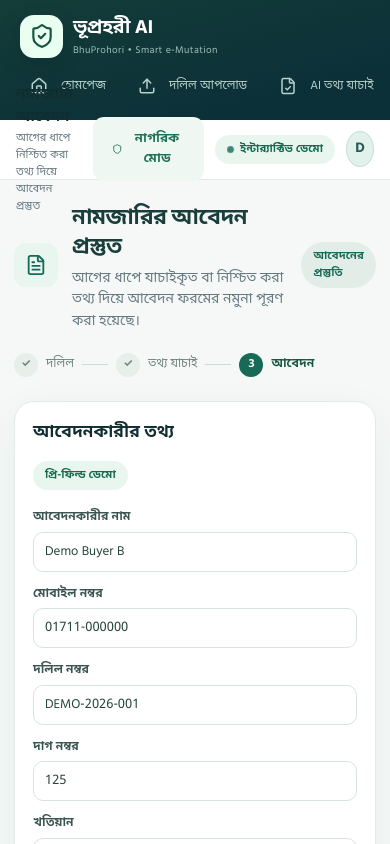
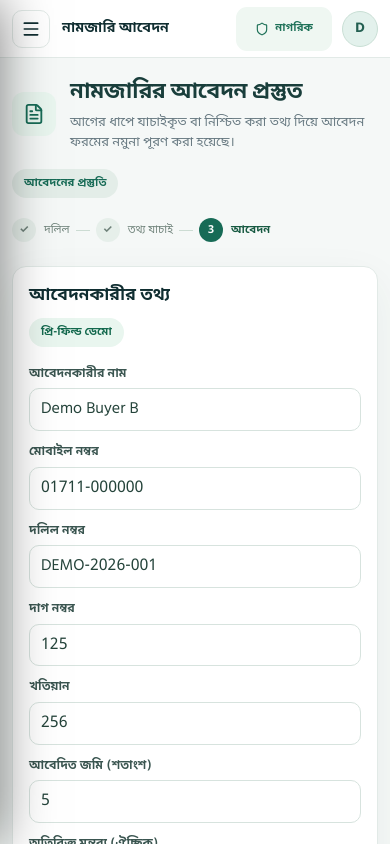
Before and after one commit to munyimJR/BhuProhori_AI, a React (Vite) app: page /apply in a window 390 px wide. Shown: the top 844 px of the page. Built offline with nearby package versions, Linux system fonts and the light colour scheme.

Commit message:
Make application responsive across all devices: mobile slide-out drawer, touch-friendly UI, adaptive hero layout, and GIS map clamp

```diff
--- a/src/App.tsx
+++ b/src/App.tsx
@@ -1,3 +1,4 @@
+import { useState } from 'react';
 import { BrowserRouter, Routes, Route } from 'react-router-dom';
 import Sidebar from './components/Sidebar';
 import Topbar from './components/Topbar';
@@ -11,12 +12,28 @@ import TrackPage from './pages/TrackPage';
 import OfficerPage from './pages/OfficerPage';
 
 export default function App() {
+  const [mobileMenuOpen, setMobileMenuOpen] = useState(false);
+
   return (
     <BrowserRouter>
       <div className="app">
-        <Sidebar />
+        {/* Mobile Backdrop Overlay */}
+        <div
+          className={`mobile-backdrop ${mobileMenuOpen ? 'open' : ''}`}
+          onClick={() => setMobileMenuOpen(false)}
+          aria-hidden={!mobileMenuOpen}
+        />
+
+        {/* Sidebar Navigation */}
+        <Sidebar
+          isOpen={mobileMenuOpen}
+          onClose={() => setMobileMenuOpen(false)}
+        />
+
         <div className="main">
-          <Topbar />
+          {/* Topbar with hamburger toggle */}
+          <Topbar onToggleMobileMenu={() => setMobileMenuOpen(!mobileMenuOpen)} />
+
           <main className="content" id="main-content">
             <Routes>
               <Route path="/" element={<HomePage />} />
@@ -33,7 +50,7 @@ export default function App() {
               <Route path="/report" element={<TrackPage />} />
               <Route path="/officer" element={<OfficerPage />} />
               <Route path="*" element={
-                <div style={{ textAlign: 'center', padding: '4rem' }}>
+                <div style={{ textAlign: 'center', padding: '4rem 1rem' }}>
                   <div style={{ fontSize: '4rem', marginBottom: '1rem' }}>🗺️</div>
                   <h2 style={{ marginBottom: '0.5rem' }}>পেজটি পাওয়া যায়নি</h2>
                   <p style={{ color: 'var(--muted)', marginBottom: '1.5rem' }}>এই ঠিকানায় কোনো পেজ নেই।</p>
@@ -41,6 +58,7 @@ export default function App() {
                 </div>
               } />
             </Routes>
+
             <footer className="footnote no-print">
               © BhuProhori AI — LandTech Innovation Hackathon 2026. Geo-Integrated Smart e-Mutation & Land Verification System.
             </footer>
--- a/src/components/Sidebar.tsx
+++ b/src/components/Sidebar.tsx
@@ -1,5 +1,5 @@
 import { Link, useLocation } from 'react-router-dom';
-import { Home, Upload, FileCheck, Map, ShieldCheck, FileText, Users, Award, Lock } from 'lucide-react';
+import { Home, Upload, FileCheck, Map, ShieldCheck, FileText, Users, Award, Lock, X } from 'lucide-react';
 
 const NAV_ITEMS = [
   { path: '/', label: 'হোমপেজ', icon: <Home size={18} /> },
@@ -12,7 +12,12 @@ const NAV_ITEMS = [
   { path: '/track', label: 'চূড়ান্ত রিপোর্ট', icon: <Award size={18} /> },
 ];
 
-export default function Sidebar() {
+interface SidebarProps {
+  isOpen?: boolean;
+  onClose?: () => void;
+}
+
+export default function Sidebar({ isOpen, onClose }: SidebarProps) {
   const location = useLocation();
 
   const isActive = (path: string) => {
@@ -20,9 +25,14 @@ export default function Sidebar() {
     return location.pathname.startsWith(path);
   };
 
+  const handleLinkClick = () => {
+    if (onClose) onClose();
+  };
+
   return (
-    <aside className="sidebar no-print">
-      <Link to="/" className="brand">
+    <aside className={`sidebar no-print ${isOpen ? 'mobile-open' : ''}`}>
+      <div style={{ display: 'flex', alignItems: 'center', justifyContent: 'space-between' }}>
+        <Link to="/" className="brand" onClick={handleLinkClick}>
           <div className="brandmark">
             <ShieldCheck size={26} />
           </div>
@@ -31,6 +41,18 @@ export default function Sidebar() {
             <small>BhuProhori • Smart e-Mutation</small>
           </div>
         </Link>
+
+        {onClose && (
+          <button
+            type="button"
+            className="mobile-close-btn"
+            onClick={onClose}
+            aria-label="মেনু বন্ধ করুন"
+          >
+            <X size={18} />
+          </button>
+        )}
+      </div>
 
       <div className="navcaption">আপনার ভূমিসেবা</div>
 
@@ -43,6 +65,7 @@ export default function Sidebar() {
               to={item.path}
               className={`nav-btn ${active ? 'active' : ''}`}
               aria-current={active ? 'page' : undefined}
+              onClick={handleLinkClick}
             >
               <span className="nav-icon">{item.icon}</span>
               {item.label}
@@ -52,8 +75,10 @@ export default function Sidebar() {
       </nav>
 
       <div className="side-note">
-        <Lock size={16} />
-        <strong>আপনার তথ্য, আপনার নিয়ন্ত্রণে</strong>
+        <div style={{ display: 'flex', alignItems: 'center', gap: 6, marginBottom: 4 }}>
+          <Lock size={14} color="#79d6b0" />
+          <strong style={{ margin: 0 }}>আপনার তথ্য, আপনার নিয়ন্ত্রণে</strong>
+        </div>
         এই ডিজাইনের সব ব্যক্তি, দলিল, খতিয়ান, দাগ ও নামজারি তথ্য সম্পূর্ণ কাল্পনিক। সরকারি সিস্টেমের সঙ্গে কোনো সংযোগ নেই।
       </div>
     </aside>
--- a/src/components/Topbar.tsx
+++ b/src/components/Topbar.tsx
@@ -1,5 +1,5 @@
 import { useLocation, useNavigate } from 'react-router-dom';
-import { Shield } from 'lucide-react';
+import { Shield, Menu } from 'lucide-react';
 import useAppStore from '../store/useAppStore';
 
 const TITLES: Record<string, { title: string; subtitle: string }> = {
@@ -13,7 +13,11 @@ const TITLES: Record<string, { title: string; subtitle: string }> = {
   '/track': { title: 'চূড়ান্ত রিপোর্ট', subtitle: 'আবেদন, নথি এবং যাচাইয়ের সারসংক্ষেপ এক জায়গায়' },
 };
 
-export default function Topbar() {
+interface TopbarProps {
+  onToggleMobileMenu?: () => void;
+}
+
+export default function Topbar({ onToggleMobileMenu }: TopbarProps) {
   const location = useLocation();
   const navigate = useNavigate();
   const { currentRole, setRole } = useAppStore();
@@ -30,6 +34,16 @@ export default function Topbar() {
   return (
     <header className="topbar no-print">
       <div className="topbar-left">
+        {onToggleMobileMenu && (
+          <button
+            type="button"
+            className="mobile-menu-btn"
+            onClick={onToggleMobileMenu}
+            aria-label="মেনু খুলুন"
+          >
+            <Menu size={20} />
+          </button>
+        )}
         <div>
           <strong className="top-text">{info.title}</strong>
           <div className="tiny subtle">{info.subtitle}</div>
@@ -44,7 +58,7 @@ export default function Topbar() {
           style={{ gap: 6 }}
         >
           <Shield size={14} />
-          {currentRole === 'officer' ? 'কর্মকর্তা মোড' : 'নাগরিক মোড'}
+          <span className="role-btn-label">{currentRole === 'officer' ? 'কর্মকর্তা' : 'নাগরিক'}</span>
         </button>
 
         <span className="pill demo-pill">
--- a/src/index.css
+++ b/src/index.css
@@ -1,6 +1,7 @@
 /* ============================================================
-   BhuProhori AI — Design System & Styles
-   Directly matching the BhuProhori AI Frontend Prototype
+   BhuProhori AI — Responsive Modern Design System
+   Optimized for all devices: Mobile (320px-480px), Phablets,
+   Tablets (768px-1024px), Laptops & Large Desktops (1440px+)
    ============================================================ */
 
 @import url('https://fonts.googleapis.com/css2?family=Hind+Siliguri:wght@300;400;500;600;700&family=Noto+Sans+Bengali:wght@300;400;500;600;700;800&family=Inter:wght@300;400;500;600;700;800&display=swap');
@@ -22,10 +23,20 @@
   --red-bg: #fff0f0;
   --shadow: 0 14px 44px rgba(31, 62, 53, 0.06);
   --shadow-sm: 0 2px 8px rgba(31, 62, 53, 0.04);
+  --shadow-md: 0 8px 24px rgba(31, 62, 53, 0.08);
 }
 
-* { box-sizing: border-box; margin: 0; padding: 0; }
-html { scroll-behavior: smooth; }
+*, *::before, *::after {
+  box-sizing: border-box;
+  margin: 0;
+  padding: 0;
+}
+
+html {
+  scroll-behavior: smooth;
+  text-size-adjust: 100%;
+  -webkit-text-size-adjust: 100%;
+}
 
 body {
   margin: 0;
@@ -35,25 +46,56 @@ body {
   font-size: 14px;
   line-height: 1.55;
   -webkit-font-smoothing: antialiased;
+  overflow-x: hidden;
+  min-height: 100vh;
 }
 
-button, input, select, textarea { font: inherit; }
-button { cursor: pointer; }
-button:focus-visible, a:focus-visible, input:focus-visible, select:focus-visible {
+button, input, select, textarea {
+  font: inherit;
+}
+
+button {
+  cursor: pointer;
+  touch-action: manipulation;
+}
+
+button:focus-visible, a:focus-visible, input:focus-visible, select:focus-visible, textarea:focus-visible {
   outline: 3px solid #8ecfb2;
   outline-offset: 2px;
 }
-button:disabled { opacity: 0.55; cursor: not-allowed; }
-a { color: var(--green); text-decoration: none; }
-a:hover { text-decoration: underline; }
 
-/* ── App Layout ───────────────────────────────────────────── */
+button:disabled {
+  opacity: 0.55;
+  cursor: not-allowed;
+}
+
+a {
+  color: var(--green);
+  text-decoration: none;
+}
+a:hover {
+  text-decoration: underline;
+}
+
+img {
+  max-width: 100%;
+  height: auto;
+}
+
+/* ── App Shell Layout ─────────────────────────────────────── */
 .app {
   display: flex;
   min-height: 100vh;
+  position: relative;
+  width: 100%;
 }
 
-/* ── Sidebar ──────────────────────────────────────────────── */
+/* ── Mobile Backdrop ──────────────────────────────────────── */
+.mobile-backdrop {
+  display: none;
+}
+
+/* ── Sidebar (Executive Desktop & Slide-out Mobile) ────────── */
 .sidebar {
   width: 252px;
   flex-shrink: 0;
@@ -67,13 +109,15 @@ a:hover { text-decoration: underline; }
   overflow-y: auto;
   display: flex;
   flex-direction: column;
+  z-index: 100;
+  transition: transform 0.3s cubic-bezier(0.4, 0, 0.2, 1);
 }
 
 .brand {
   display: flex;
   gap: 10px;
   align-items: center;
-  padding: 3px 7px 25px;
+  padding: 3px 7px 22px;
   text-decoration: none;
   color: inherit;
 }
@@ -97,6 +141,7 @@ a:hover { text-decoration: underline; }
   letter-spacing: -0.3px;
   color: #ffffff;
   display: block;
+  line-height: 1.2;
 }
 
 .brand small {
@@ -131,11 +176,12 @@ a:hover { text-decoration: underline; }
   border: 0;
   background: transparent;
   color: #b7d1cb;
-  padding: 12px;
+  padding: 12px 14px;
   border-radius: 11px;
   font-size: 13px;
   transition: 0.2s;
   text-decoration: none;
+  min-height: 42px;
 }
 .nav-btn:hover {
   background: rgba(255, 255, 255, 0.12);
@@ -158,8 +204,8 @@ a:hover { text-decoration: underline; }
 }
 
 .side-note {
-  margin: 28px 5px 0;
-  padding: 16px;
+  margin: 24px 5px 0;
+  padding: 14px 16px;
   background: rgba(255, 255, 255, 0.06);
   border: 1px solid rgba(255, 255, 255, 0.09);
   border-radius: 14px;
@@ -167,15 +213,14 @@ a:hover { text-decoration: underline; }
   font-size: 11px;
   line-height: 1.6;
 }
-.side-note svg {
-  margin-bottom: 6px;
-  color: #79d6b0;
-}
 .side-note strong {
   display: block;
   color: white;
-  margin-bottom: 4px;
   font-size: 12px;
+}
+
+.mobile-close-btn, .mobile-menu-btn {
+  display: none;
 }
 
 /* ── Main Container & Topbar ──────────────────────────────── */
@@ -188,35 +233,42 @@ a:hover { text-decoration: underline; }
 
 .topbar {
   height: 74px;
-  background: #fff;
+  background: #ffffff;
   border-bottom: 1px solid var(--line);
   display: flex;
   align-items: center;
   justify-content: space-between;
-  gap: 18px;
+  gap: 14px;
   padding: 0 36px;
   position: sticky;
   top: 0;
-  z-index: 100;
+  z-index: 90;
+  backdrop-filter: blur(8px);
 }
 
 .topbar-left {
   display: flex;
   align-items: center;
   gap: 12px;
+  min-width: 0;
 }
+
 .top-text {
   font-size: 15px;
   font-weight: 700;
   color: var(--deep);
+  white-space: nowrap;
+  overflow: hidden;
+  text-overflow: ellipsis;
 }
 .subtle { color: var(--muted); }
 .tiny { font-size: 11px; }
 
 .right-tools {
   display: flex;
-  gap: 11px;
+  gap: 10px;
   align-items: center;
+  flex-shrink: 0;
 }
 
 .pill {
@@ -258,18 +310,20 @@ a:hover { text-decoration: underline; }
   border-radius: 50%;
   font-weight: 800;
   cursor: pointer;
+  flex-shrink: 0;
+  touch-action: manipulation;
 }
 
-/* ── Content Area ─────────────────────────────────────────── */
+/* ── Content Container ────────────────────────────────────── */
 .content {
   max-width: 1300px;
   width: 100%;
   margin: 0 auto;
-  padding: 30px 36px 48px;
+  padding: 28px 36px 48px;
   flex: 1;
 }
 
-/* ── Typography & Components ──────────────────────────────── */
+/* ── Typography & Base Components ─────────────────────────── */
 .eyebrow {
   color: #438b73;
   font-size: 11px;
@@ -277,17 +331,21 @@ a:hover { text-decoration: underline; }
   letter-spacing: 1.2px;
   font-weight: 800;
 }
+
 .title {
-  font-size: 28px;
+  font-size: clamp(22px, 3.5vw, 28px);
   line-height: 1.32;
-  letter-spacing: -0.7px;
-  margin: 6px 0 6px;
+  letter-spacing: -0.5px;
+  margin: 4px 0 6px;
   font-weight: 800;
   color: #193e3b;
 }
+
 .desc {
   color: var(--muted);
-  margin: 0 0 24px;
+  margin: 0 0 22px;
+  font-size: 13px;
+  line-height: 1.55;
 }
 
 .card {
@@ -307,6 +365,8 @@ a:hover { text-decoration: underline; }
   margin-bottom: 12px;
   font-size: 12px;
   color: #587369;
+  flex-wrap: wrap;
+  gap: 8px;
 }
 .welcome-meta {
   font-weight: 800;
@@ -330,7 +390,7 @@ a:hover { text-decoration: underline; }
   justify-content: center;
 }
 .hero h1 {
-  font-size: 34px;
+  font-size: clamp(24px, 4vw, 34px);
   line-height: 1.32;
   margin: 8px 0 12px;
   color: #164d40;
@@ -473,6 +533,7 @@ a:hover { text-decoration: underline; }
   font-size: 13px;
   text-decoration: none;
   min-height: 42px;
+  touch-action: manipulation;
 }
 .btn:hover { background: #10553f; text-decoration: none; color: white; }
 .btn.secondary {
@@ -483,7 +544,7 @@ a:hover { text-decoration: underline; }
 .btn.secondary:hover { background: #f1f8f4; }
 .btn.ghost { background: #eff7f2; color: #1e7158; }
 .btn.ghost:hover { background: #d9f0e4; }
-.btn.sm { padding: 7px 12px; min-height: 34px; font-size: 12px; }
+.btn.sm { padding: 7px 12px; min-height: 36px; font-size: 12px; }
 .btn-row {
   display: flex;
   flex-wrap: wrap;
@@ -505,6 +566,7 @@ a:hover { text-decoration: underline; }
   font-weight: 700;
   cursor: pointer;
   text-decoration: none;
+  min-height: 42px;
 }
 .hero-link:hover { background: #f1f8f4; text-decoration: none; }
 
@@ -523,9 +585,11 @@ a:hover { text-decoration: underline; }
   justify-content: space-between;
   align-items: baseline;
   margin: 32px 0 16px;
+  flex-wrap: wrap;
+  gap: 8px;
 }
 .section-title {
-  font-size: 19px;
+  font-size: clamp(17px, 2.5vw, 20px);
   font-weight: 800;
   color: #203f3b;
   margin: 0;
@@ -613,6 +677,7 @@ a:hover { text-decoration: underline; }
   border-radius: 16px;
   padding: 18px 24px;
   margin: 28px 0;
+  gap: 16px;
 }
 .growth-dot {
   display: inline-block;
@@ -629,6 +694,7 @@ a:hover { text-decoration: underline; }
   gap: 8px;
   font-size: 11px;
   font-weight: 700;
+  flex-shrink: 0;
 }
 .growth-colors span:nth-child(1) { background: #e9f6ef; color: var(--green); padding: 4px 10px; border-radius: 20px; }
 .growth-colors span:nth-child(2) { background: #f7fae8; color: #78851e; padding: 4px 10px; border-radius: 20px; }
@@ -647,7 +713,7 @@ a:hover { text-decoration: underline; }
   box-shadow: var(--shadow);
 }
 .how-intro h2 {
-  font-size: 26px;
+  font-size: clamp(22px, 3.5vw, 26px);
   line-height: 1.35;
   color: var(--deep);
   margin: 0 0 8px;
@@ -702,6 +768,7 @@ a:hover { text-decoration: underline; }
   justify-content: space-between;
   gap: 16px;
   margin-bottom: 20px;
+  flex-wrap: wrap;
 }
 .workspace-symbol {
   width: 44px;
@@ -735,6 +802,7 @@ a:hover { text-decoration: underline; }
   gap: 8px;
   font-size: 12px;
   color: #6f827a;
+  white-space: nowrap;
 }
 .step .num {
   width: 24px;
@@ -766,6 +834,7 @@ a:hover { text-decoration: underline; }
   justify-content: space-between;
   gap: 15px;
   margin-bottom: 18px;
+  flex-wrap: wrap;
 }
 .panel-head h2, .panel-head h3 {
   margin: 0;
@@ -819,7 +888,7 @@ a:hover { text-decoration: underline; }
   color: var(--muted);
   font-size: 12px;
 }
-.hint { font-size: 11px; color: #748985; }
+.hint { font-size: 11px; color: #748985; word-break: break-word; }
 .hintbox {
   margin-top: 16px;
   background: #eff8f4;
@@ -831,6 +900,7 @@ a:hover { text-decoration: underline; }
   display: flex;
   align-items: flex-start;
   gap: 8px;
+  line-height: 1.5;
 }
 .hintbox svg { flex-shrink: 0; color: var(--green); margin-top: 2px; }
 
@@ -895,6 +965,7 @@ a:hover { text-decoration: underline; }
   display: flex;
   justify-content: center;
   padding: 20px;
+  overflow: hidden;
 }
 .paper {
   background: #fff;
@@ -944,6 +1015,7 @@ a:hover { text-decoration: underline; }
   font-size: 11px;
   line-height: 2.1;
   margin-top: 14px;
+  word-break: break-word;
 }
 .paper b { color: #3f6556; }
 .line {
@@ -992,6 +1064,7 @@ a:hover { text-decoration: underline; }
   padding: 8px 11px;
   color: #25443b;
   font-size: 13px;
+  transition: border-color 0.2s, box-shadow 0.2s;
 }
 .field input:focus, .field select:focus, .field textarea:focus {
   border-color: #469c76;
@@ -1016,6 +1089,8 @@ a:hover { text-decoration: underline; }
   border-radius: 16px;
   overflow: hidden;
   background: #deebdb;
+  position: relative;
+  width: 100%;
 }
 .map-legend {
   display: flex;
@@ -1024,6 +1099,7 @@ a:hover { text-decoration: underline; }
   font-size: 11px;
   color: var(--muted);
   margin-bottom: 10px;
+  flex-wrap: wrap;
 }
 .map-legend span {
   display: flex;
@@ -1043,14 +1119,14 @@ a:hover { text-decoration: underline; }
 .info-line {
   display: flex;
   justify-content: space-between;
-  gap: 16px;
+  gap: 14px;
   border-bottom: 1px solid #edf2ef;
   padding-bottom: 9px;
   font-size: 13px;
 }
 .info-line:last-child { border: 0; padding-bottom: 0; }
-.info-line span:first-child { color: var(--muted); }
-.info-line span:last-child { font-weight: 700; text-align: right; color: var(--deep); }
+.info-line span:first-child { color: var(--muted); flex-shrink: 0; }
+.info-line span:last-child { font-weight: 700; text-align: right; color: var(--deep); word-break: break-word; }
 
 /* ── Verification & Risk Blocks ───────────────────────────── */
 .risk-block {
@@ -1139,6 +1215,7 @@ a:hover { text-decoration: underline; }
   color: #8e691e;
   font-size: 12px;
   margin: 16px 0 0;
+  line-height: 1.5;
 }
 
 /* ── Officer Dashboard & Tables ───────────────────────────── */
@@ -1151,11 +1228,16 @@ a:hover { text-decoration: underline; }
 }
 .stat p { margin: 2px 0 0; color: var(--muted); font-size: 12px; }
 
-.tablewrap { overflow-x: auto; }
+.tablewrap {
+  overflow-x: auto;
+  -webkit-overflow-scrolling: touch;
+  width: 100%;
+  max-width: 100%;
+}
 table {
   border-collapse: collapse;
   width: 100%;
-  min-width: 540px;
+  min-width: 500px;
   text-align: left;
 }
 th, td {
@@ -1178,6 +1260,7 @@ tr:last-child td { border-bottom: 0; }
   margin: 8px 0;
   font-size: 12px;
   cursor: pointer;
+  min-height: 32px;
 }
 .status-option input { accent-color: var(--green); }
 
@@ -1230,8 +1313,8 @@ tr:last-child td { border-bottom: 0; }
   border-radius: 15px;
   margin-bottom: 21px;
 }
-.report-head h2 { margin: 5px 0; color: white; }
-.report-head p { margin: 0; color: #c4e0d5; }
+.report-head h2 { margin: 5px 0; color: white; font-size: clamp(18px, 3.5vw, 24px); }
+.report-head p { margin: 0; color: #c4e0d5; font-size: 13px; }
 .report-watermark {
   text-transform: uppercase;
   letter-spacing: 1.1px;
@@ -1247,62 +1330,327 @@ tr:last-child td { border-bottom: 0; }
   line-height: 1.6;
 }
 
-/* ── Responsive ───────────────────────────────────────────── */
-@media (max-width: 1100px) {
-  .sidebar { width: 220px; }
-  .topbar { padding: 0 20px; }
-  .content { padding: 24px 20px; }
+/* ============================================================
+   RESPONSIVE BREAKPOINTS
+   ============================================================ */
+
+/* ── 1. Desktops & Laptops (1024px to 1200px) ──────────────── */
+@media (max-width: 1200px) {
+  .sidebar { width: 220px; padding: 22px 14px; }
+  .topbar { padding: 0 24px; }
+  .content { padding: 24px 24px 44px; }
   .hero-copy { padding: 30px; }
-  .hero h1 { font-size: 28px; }
 }
 
+/* ── 2. Tablets & Mobile Shell (< 860px) ───────────────────── */
 @media (max-width: 860px) {
-  .app { display: block; }
+  .app {
+    display: flex;
+    flex-direction: column;
+  }
+
+  /* Slide-out Drawer */
+  .mobile-backdrop {
+    display: block;
+    position: fixed;
+    inset: 0;
+    background: rgba(10, 30, 26, 0.65);
+    backdrop-filter: blur(4px);
+    z-index: 998;
+    opacity: 0;
+    pointer-events: none;
+    transition: opacity 0.25s ease;
+  }
+  .mobile-backdrop.open {
+    opacity: 1;
+    pointer-events: auto;
+  }
+
   .sidebar {
-    position: relative;
-    max-height: unset;
-    min-height: unset;
-    width: 100%;
-    padding: 12px 16px;
+    position: fixed;
+    top: 0;
+    left: 0;
+    bottom: 0;
+    width: 280px;
+    max-width: 85vw;
+    z-index: 999;
+    transform: translateX(-100%);
+    box-shadow: 0 0 50px rgba(0, 0, 0, 0.5);
+    padding: 20px 16px;
+    min-height: 100vh;
+    max-height: 100vh;
   }
-  .brand { padding: 2px 4px 10px; }
-  .navcaption, .side-note { display: none; }
-  .nav {
+  .sidebar.mobile-open {
+    transform: translateX(0);
+  }
+
+  .mobile-close-btn {
     display: flex;
-    flex-direction: row;
-    overflow-x: auto;
-    gap: 6px;
-    padding-bottom: 4px;
+    align-items: center;
+    justify-content: center;
+    width: 36px;
+    height: 36px;
+    background: rgba(255, 255, 255, 0.12);
+    border: 0;
+    border-radius: 9px;
+    color: white;
+    cursor: pointer;
+    touch-action: manipulation;
   }
-  .nav-btn {
+
+  .mobile-menu-btn {
+    display: flex;
+    align-items: center;
+    justify-content: center;
+    width: 38px;
+    height: 38px;
+    border: 1px solid var(--line);
+    border-radius: 10px;
+    background: #ffffff;
+    color: var(--deep);
+    cursor: pointer;
     flex-shrink: 0;
-    width: auto;
-    padding: 8px 12px;
-    font-size: 12px;
-    white-space: nowrap;
+    touch-action: manipulation;
   }
-  .topbar { height: 60px; padding: 0 16px; }
-  .content { padding: 18px 14px; }
-  .hero { grid-template-columns: 1fr; }
-  .hero-copy { padding: 24px; }
-  .hero-side { display: none; }
-  .grid.three { grid-template-columns: 1fr; }
-  .how-it-works { grid-template-columns: 1fr; }
+  .mobile-menu-btn:hover {
+    background: var(--mint);
+    color: var(--green);
+  }
+
+  .topbar {
+    height: 62px;
+    padding: 0 16px;
+  }
+
+  .content {
+    padding: 20px 16px 40px;
+  }
+
+  /* Hero Section: Stack gracefully without hiding image! */
+  .hero {
+    grid-template-columns: 1fr;
+    border-radius: 16px;
+  }
+  .hero-copy {
+    padding: 28px 20px 20px;
+  }
+  .hero-side {
+    display: flex;
+    padding: 10px 20px 24px;
+    min-height: 250px;
+  }
+  .paddy-hero-image {
+    max-height: 230px;
+    height: 210px;
+  }
+
+  /* Responsive Services Grid: 2 columns on tablets */
+  .grid.three {
+    grid-template-columns: repeat(2, minmax(0, 1fr));
+  }
 }
 
-@media (max-width: 600px) {
-  .title { font-size: 22px; }
-  .grid.two, .split, .map-split, .fieldgrid, .rulegrid { grid-template-columns: 1fr; }
-  .field.full { grid-column: 1; }
-  .panel-head { flex-direction: column; }
-  .pad { padding: 18px; }
-  .btn-row .btn { flex: 1; }
+/* ── 3. Phones & Small Tablets (< 768px) ───────────────────── */
+@media (max-width: 768px) {
+  /* Prevent iOS auto-zoom on input focus */
+  input, select, textarea {
+    font-size: 16px !important;
+    min-height: 44px;
+  }
+
+  .btn {
+    min-height: 44px;
+    font-size: 13.5px;
+  }
+  .btn.sm {
+    min-height: 38px;
+    font-size: 12px;
+  }
+
+  /* All split views stack on mobile */
+  .grid.two, .split, .map-split {
+    grid-template-columns: 1fr !important;
+    gap: 16px;
+  }
+
+  .how-it-works {
+    grid-template-columns: 1fr;
+    padding: 24px 18px;
+    gap: 20px;
+  }
+
+  .doc-preview {
+    min-height: 320px;
+    padding: 14px;
+  }
+
+  .map-wrap {
+    border-radius: 12px;
+  }
 }
 
+/* ── 4. Mobile Phones (< 600px) ────────────────────────────── */
+@media (max-width: 600px) {
+  .topbar {
+    height: 58px;
+    padding: 0 12px;
+    gap: 10px;
+  }
+
+  .top-text {
+    font-size: 14px;
+  }
+  .topbar .subtle.tiny {
+    display: none;
+  }
+
+  .demo-pill {
+    display: none;
+  }
+
+  .role-btn-label {
+    font-size: 11px;
+  }
+
+  .content {
+    padding: 16px 12px 36px;
+  }
+
+  .card {
+    border-radius: 14px;
+  }
+  .pad {
+    padding: 16px;
+  }
+
+  .grid.three {
+    grid-template-columns: 1fr !important;
+  }
+
+  .fieldgrid {
+    grid-template-columns: 1fr !important;
+    gap: 12px;
+  }
+  .field.full {
+    grid-column: 1 !important;
+  }
+
+  .rulegrid {
+    grid-template-columns: 1fr !important;
+  }
+
+  .panel-head {
+    flex-direction: column;
+    align-items: flex-start;
+    gap: 8px;
+  }
+
+  .btn-row {
+    flex-direction: column;
+    width: 100%;
+  }
+  .btn-row .btn, .btn-row .hero-link {
+    width: 100%;
+  }
+
+  /* Plot preview on mobile phone: clean floating box */
+  .plot-preview {
+    position: static;
+    margin-top: 12px;
+    width: 100%;
+  }
+  .hero-side {
+    flex-direction: column;
+    padding: 10px 16px 20px;
+  }
+  .photo-credit, .map-demo-label {
+    top: 20px;
+  }
+  .map-demo-label {
+    left: 24px;
+  }
+  .photo-credit {
+    right: 24px;
+  }
+
+  .growth-story {
+    flex-direction: column;
+    align-items: flex-start;
+    padding: 14px 16px;
+    gap: 12px;
+  }
+
+  .steps {
+    gap: 6px;
+  }
+  .step {
+    font-size: 11px;
+  }
+  .sep {
+    width: 14px;
+  }
+
+  .paper {
+    padding: 18px 14px;
+    max-width: 100%;
+  }
+  .paper .faux-text {
+    font-size: 10.5px;
+    line-height: 1.85;
+  }
+
+  .timeline .stage {
+    font-size: 10px;
+  }
+  .timeline .stage:before {
+    width: 16px;
+    height: 16px;
+  }
+
+  .report-head {
+    padding: 18px 14px;
+  }
+}
+
+/* ── 5. Small Touch Devices (< 380px) ──────────────────────── */
+@media (max-width: 380px) {
+  .hero-copy {
+    padding: 20px 14px 16px;
+  }
+  .hero h1 {
+    font-size: 22px;
+  }
+  .btn {
+    padding: 10px 14px;
+    font-size: 13px;
+  }
+  .workspace-heading {
+    gap: 10px;
+  }
+  .workspace-symbol {
+    width: 38px;
+    height: 38px;
+  }
+}
+
+/* ── Print Styles ─────────────────────────────────────────── */
 @media print {
-  .sidebar, .topbar, .btn, .no-print, .steps, .footnote { display: none !important; }
-  .main, .content { width: 100%; padding: 0; margin: 0; }
-  .card { box-shadow: none; border: 1px solid #ccc; }
-  .app { display: block; }
-  body { background: white; }
+  .sidebar, .topbar, .btn, .no-print, .steps, .footnote, .mobile-backdrop, .mobile-menu-btn {
+    display: none !important;
+  }
+  .main, .content {
+    width: 100% !important;
+    padding: 0 !important;
+    margin: 0 !important;
+  }
+  .card {
+    box-shadow: none !important;
+    border: 1px solid #ccc !important;
+  }
+  .app {
+    display: block !important;
+  }
+  body {
+    background: white !important;
+  }
 }
--- a/src/pages/IdentifyPage.tsx
+++ b/src/pages/IdentifyPage.tsx
@@ -94,7 +94,7 @@ export default function IdentifyPage() {
             <span>RS · ডেমো মৌজা</span>
           </div>
 
-          <div className="map-wrap" style={{ height: 380 }}>
+          <div className="map-wrap" style={{ height: 'clamp(280px, 45vh, 400px)' }}>
             <MapContainer
               center={mapCenter}
               zoom={mapZoom}
```
Lines whose indentation alone changed are shown as unchanged.
